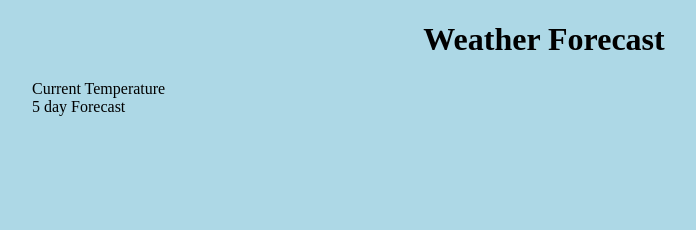
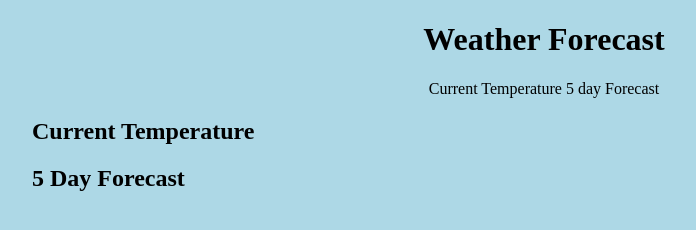
Before and after one commit to GRMiller/weatherapp, a plain HTML site: page index.html in a window 1280 px wide. Shown: the whole page, without its empty margins (96-792 px from the left). Drawn offline with Linux system fonts and the light colour scheme.

Commit message:
Add h2s & nav html

```diff
--- a/index.html
+++ b/index.html
@@ -15,14 +15,18 @@
 <body>
   <header>
     <h1>Weather Forecast</h1>
+    <nav>
+      <a>Current Temperature</a>
+      <a>5 day Forecast</a>
+    </nav>
   </header>
   <main>
     <div class="wrapper wrapper-current">
-      <a>Current Temperature</a>
+      <h2>Current Temperature</h2>
       <div id="current-temp"></div>
     </div>
     <div class="wrapper wrapper-forecast">
-      <a>5 day Forecast</a>
+      <h2>5 Day Forecast</h2>
       <div id="forecast"></div>
     </div>
   </main>
```
